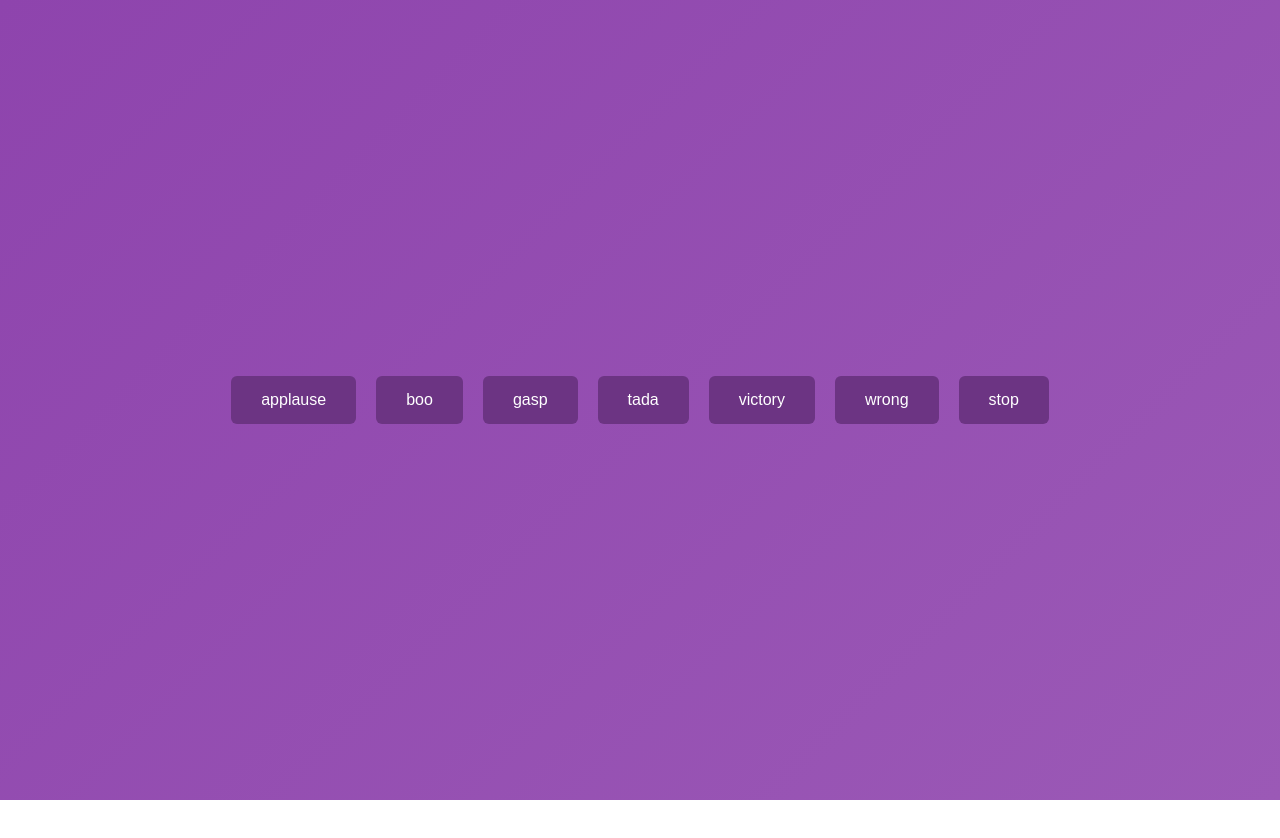
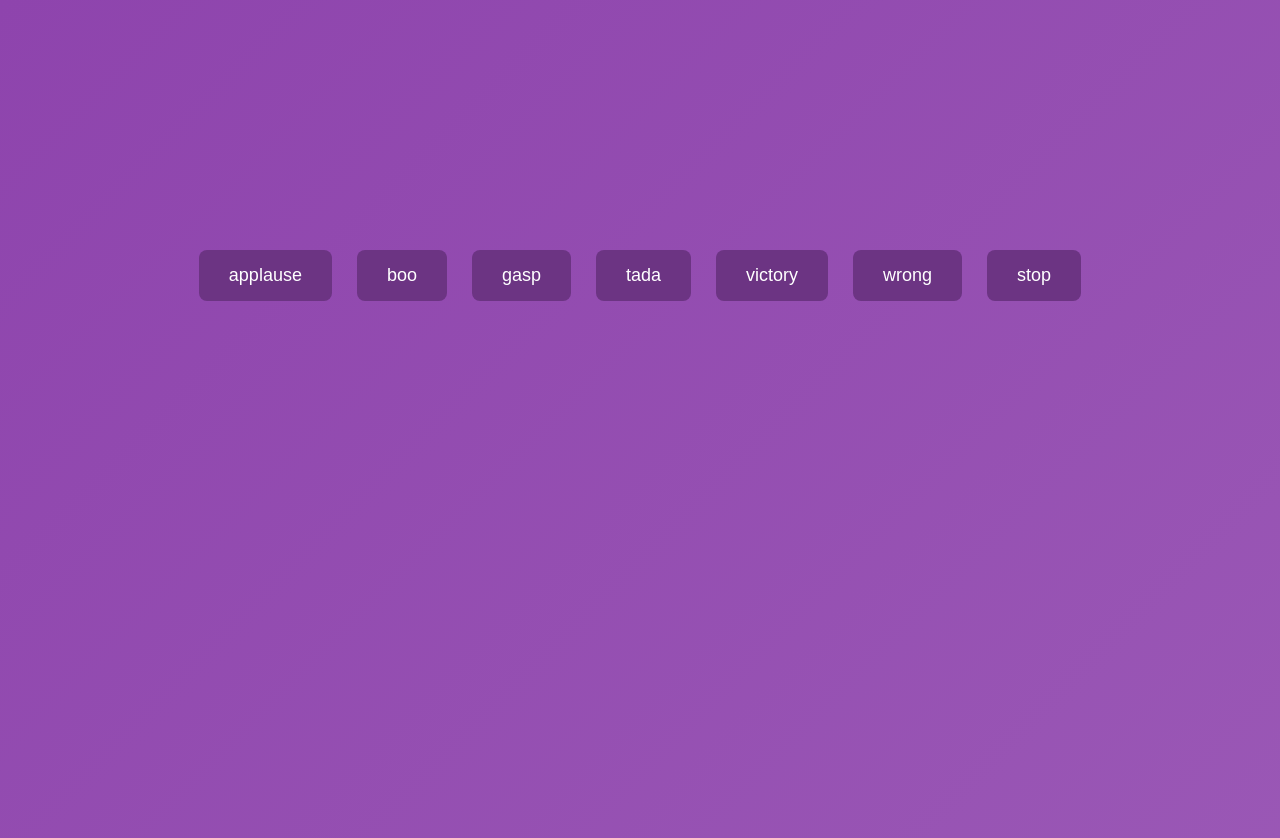
Before and after one commit to acciojob/Soundbar-fatima2k18, a website: page main.html in a window 1280 px wide. Before the commit the page ends 800 px from the top, so only its background shows below. Drawn offline with Linux system fonts and the light colour scheme.

Commit message:
created a submission

```diff
--- a/styles.css
+++ b/styles.css
@@ -1,34 +1,40 @@
-/*  your css code here. If applicable */
+/* Remove default spacing */
 body {
     margin: 0;
     height: 100vh;
-    display: flex;
-    justify-content: center;
-    align-items: center;
     background: linear-gradient(135deg, #8e44ad, #9b59b6);
     font-family: Arial, sans-serif;
 }
 
+/* Buttons container */
 #buttons {
     display: flex;
-    gap: 20px;
+    justify-content: center;
+    gap: 25px;
+    margin-top: 250px;   /* Position like screenshot */
 }
 
-button {
+/* All buttons */
+.btn,
+.stop {
     padding: 15px 30px;
     border: none;
-    border-radius: 6px;
+    border-radius: 8px;
     background-color: #6c3483;
     color: white;
-    font-size: 16px;
+    font-size: 18px;
     cursor: pointer;
     transition: 0.3s ease;
 }
 
-button:hover {
-    opacity: 0.8;
+/* Hover effect */
+.btn:hover,
+.stop:hover {
+    opacity: 0.85;
 }
 
-button:active {
+/* Click effect */
+.btn:active,
+.stop:active {
     transform: scale(0.95);
 }
```
